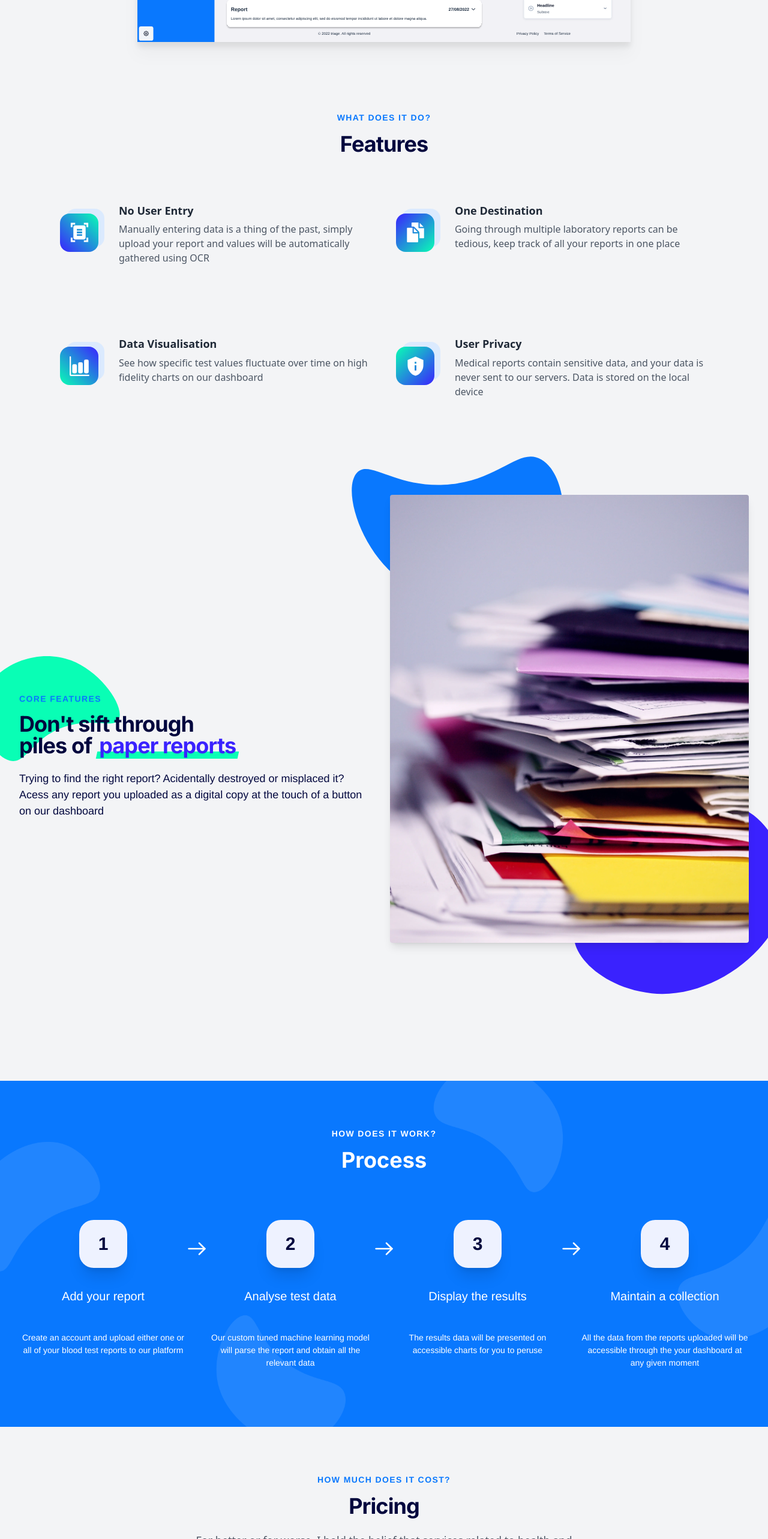
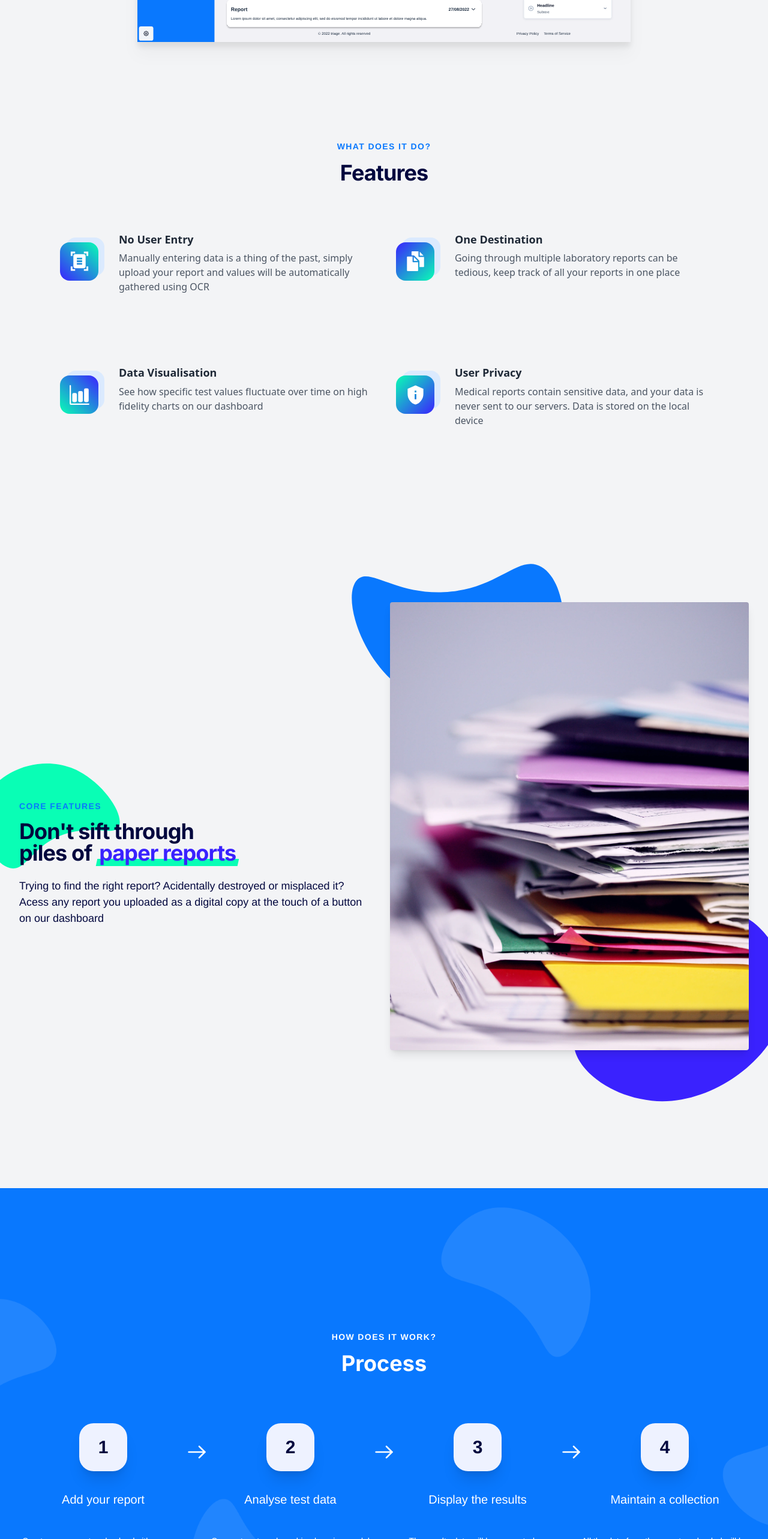
Before and after one commit to DeviousLab/blood-test-tracker, a Next.js app in the folder frontend/: page / in a window 1280 px wide. Shown: the part 1000-3566 px from the top of the page at 60% size. Built offline with nearby package versions, Linux system fonts and the light colour scheme.

Commit message:
refactor: increased padding for better view on scroll
Signed-off-by: DeviousLab <deviouslab@gmail.com>

```diff
--- a/frontend/src/components/landing-site/Features.tsx
+++ b/frontend/src/components/landing-site/Features.tsx
@@ -4,7 +4,7 @@ import { MdDocumentScanner, MdPrivacyTip } from 'react-icons/md';
 
 const Features = () => {
   return (
-    <section id="features" className="mx-auto pt-16">
+    <section id="features" className="mx-auto h-screen pt-28">
       <div>
         <div role="contentinfo" className="flex flex-col items-center px-4">
           <p
--- a/frontend/src/components/landing-site/Pricing.tsx
+++ b/frontend/src/components/landing-site/Pricing.tsx
@@ -6,7 +6,7 @@ const Pricing = () => {
   return (
     <section
       id="pricing"
-      className="mx-auto px-4 py-16 sm:max-w-xl md:max-w-full md:px-24 lg:max-w-screen-xl lg:px-8 lg:py-20"
+      className="mx-auto h-screen px-4 py-16 sm:max-w-xl md:max-w-full md:px-24 lg:max-w-screen-xl lg:px-8 lg:py-28"
     >
       <div className="mb-10 max-w-xl sm:text-center md:mx-auto md:mb-12 lg:max-w-2xl">
         <div>
--- a/frontend/src/components/landing-site/Process.tsx
+++ b/frontend/src/components/landing-site/Process.tsx
@@ -4,7 +4,7 @@ const Process = () => {
     <section
       id="process"
       // eslint-disable-next-line tailwindcss/no-contradicting-classname
-      className="bg-primary bg-[url('../assets/images/ProcessPattern.png')] bg-cover bg-center bg-no-repeat px-4 py-16 sm:max-w-xl md:max-w-full md:px-24 lg:w-screen lg:px-8 lg:py-20"
+      className="h-screen bg-primary bg-[url('../assets/images/ProcessPattern.png')] bg-cover bg-center bg-no-repeat px-4 py-16 sm:max-w-xl md:max-w-full md:px-24 lg:w-screen lg:px-8 lg:py-60"
     >
       <div role="contentinfo" className="flex flex-col items-center px-4">
         <p
```
